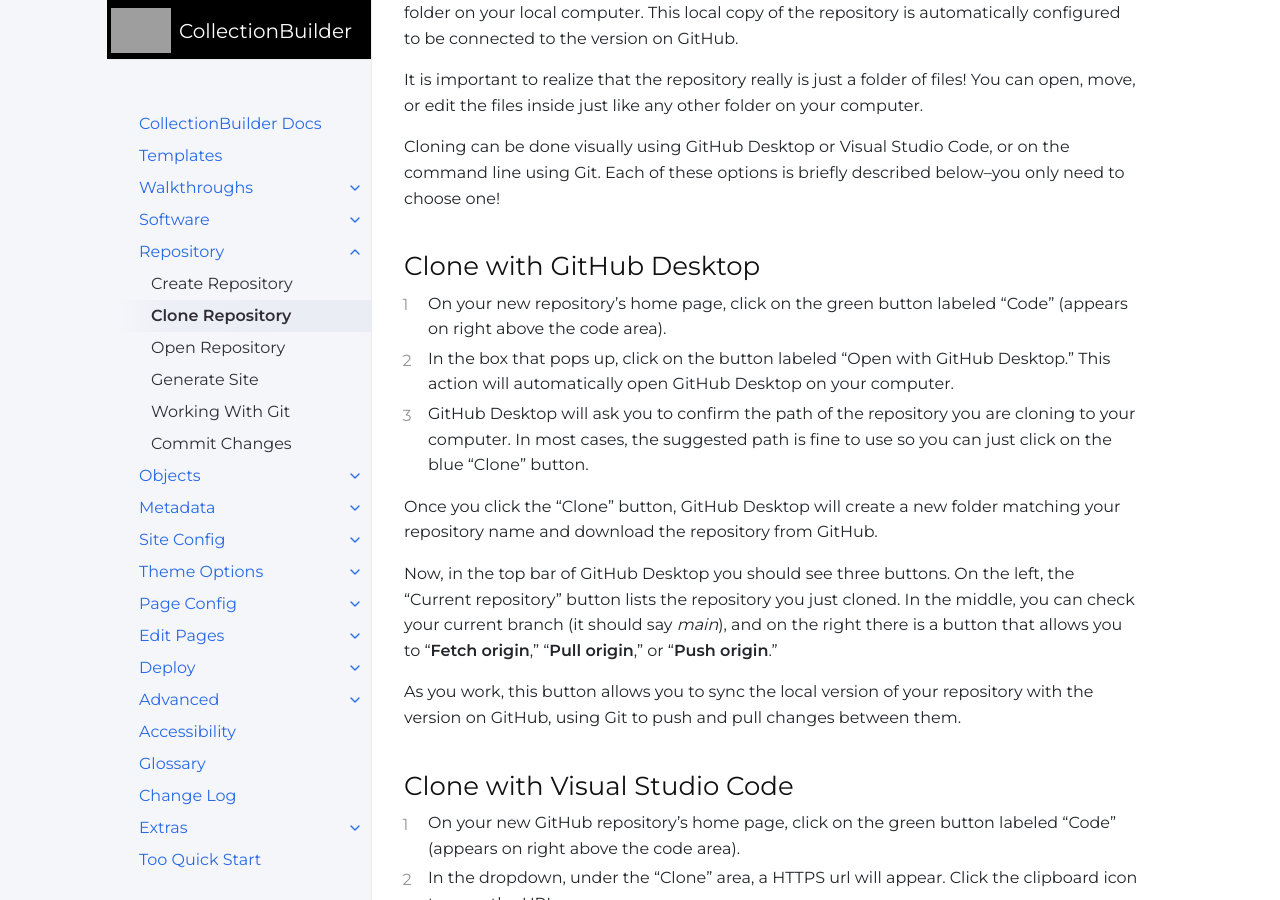
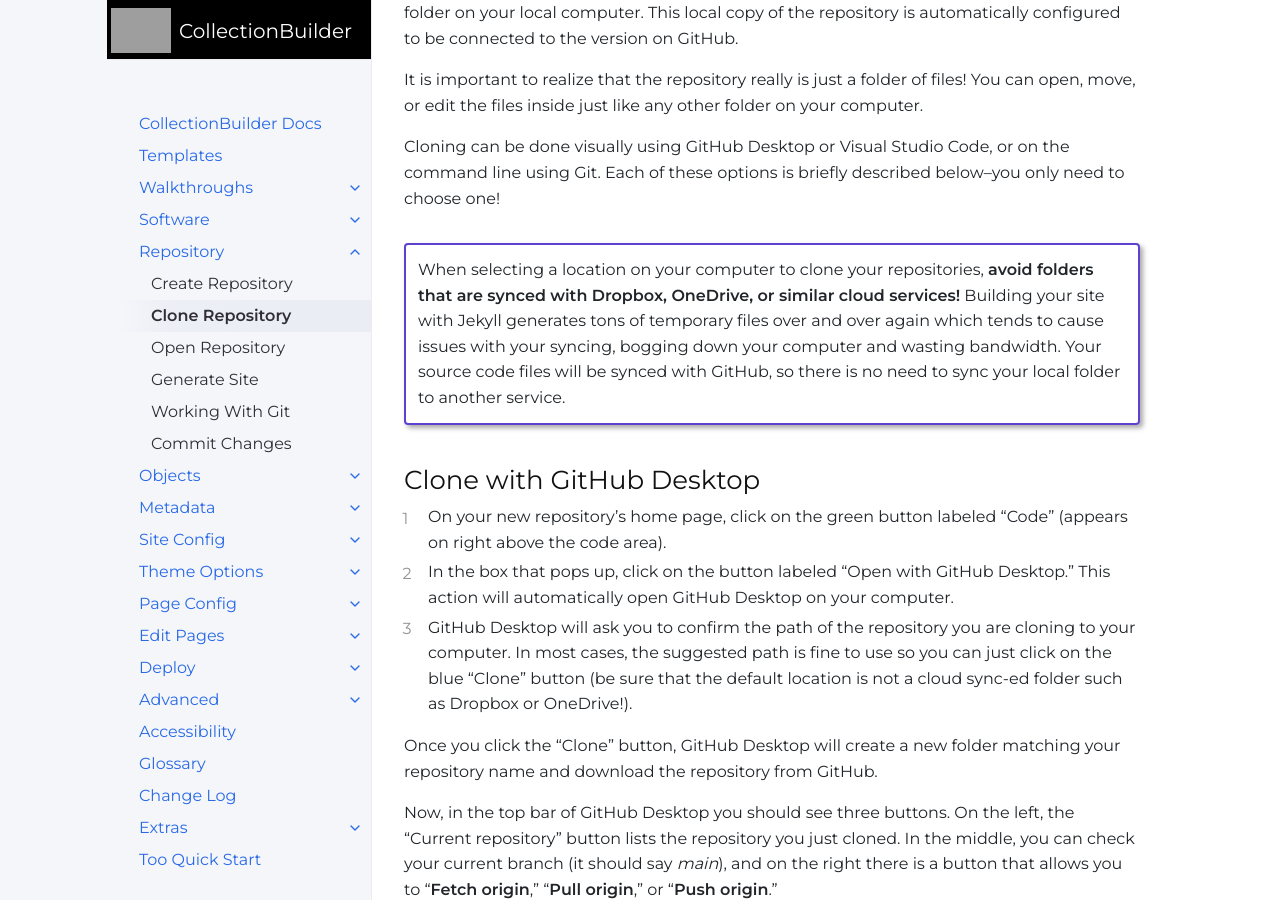
Before and after one commit to CollectionBuilder/cb-docs, a Jekyll site: the page built from docs/repository/clone.md, in a window 1280 px wide and 900 px high, scrolled down 491 px. Built offline with Jekyll 4.4.1, drawn with Linux system fonts in a browser that asks for light colours; comment, search, counter and statistics services are not loaded.

Commit message:
add note about cloud sync folders

```diff
--- a/docs/repository/clone.md
+++ b/docs/repository/clone.md
@@ -23,11 +23,16 @@ You can open, move, or edit the files inside just like any other folder on your
 Cloning can be done visually using GitHub Desktop or Visual Studio Code, or on the command line using Git.
 Each of these options is briefly described below--you only need to choose one!
 
+{:.alert .alert-purple}
+When selecting a location on your computer to clone your repositories, **avoid folders that are synced with Dropbox, OneDrive, or similar cloud services!**
+Building your site with Jekyll generates tons of temporary files over and over again which tends to cause issues with your syncing, bogging down your computer and wasting bandwidth.
+Your source code files will be synced with GitHub, so there is no need to sync your local folder to another service.
+
 ## Clone with GitHub Desktop
 
 1. On your new repository's home page, click on the green button labeled "Code" (appears on right above the code area).
 2. In the box that pops up, click on the button labeled "Open with GitHub Desktop." This action will automatically open GitHub Desktop on your computer.
-3. GitHub Desktop will ask you to confirm the path of the repository you are cloning to your computer. In most cases, the suggested path is fine to use so you can just click on the blue "Clone" button.
+3. GitHub Desktop will ask you to confirm the path of the repository you are cloning to your computer. In most cases, the suggested path is fine to use so you can just click on the blue "Clone" button (be sure that the default location is not a cloud sync-ed folder such as Dropbox or OneDrive!).
 
 Once you click the "Clone" button, GitHub Desktop will create a new folder matching your repository name and download the repository from GitHub.
 
```
